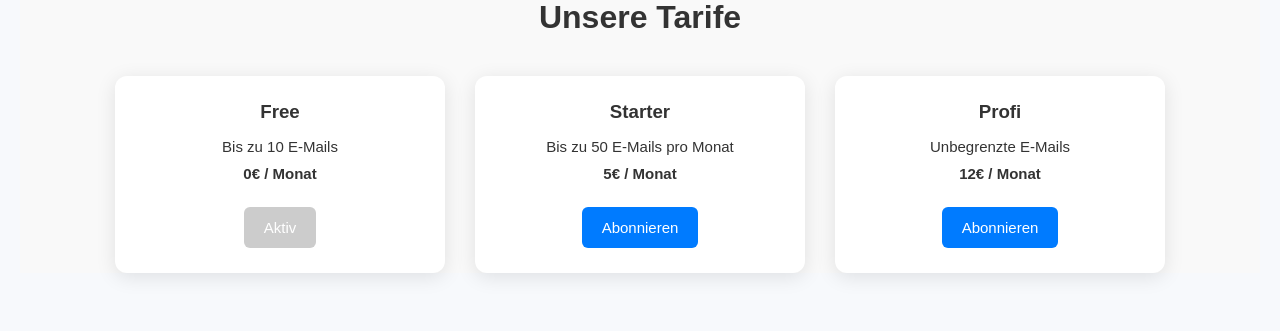
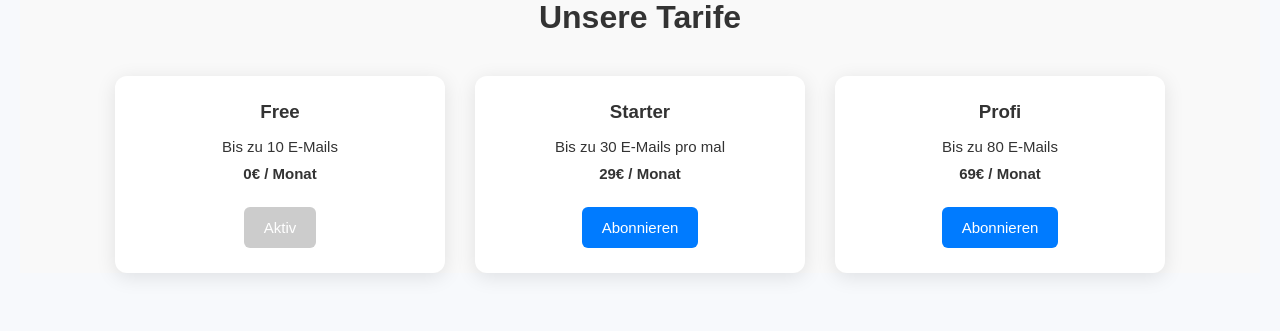
Before and after one commit to MerabTserodze/leadgen-app, a Flask app: page /preise in a window 1280 px wide. Shown: the part 109-440 px from the top of the page. Run offline with Flask 3, Linux system fonts and the light colour scheme.

Commit message:
Update preise.html

```diff
--- a/templates/preise.html
+++ b/templates/preise.html
@@ -121,15 +121,15 @@
 
             <div class="tarif-card">
                 <h3>Starter</h3>
-                <p>Bis zu 50 E-Mails pro Monat</p>
-                <p><strong>5€ / Monat</strong></p>
+                <p>Bis zu 30 E-Mails pro mal</p>
+                <p><strong>29€ / Monat</strong></p>
                 <a href="/subscribe/starter"><button>Abonnieren</button></a>
             </div>
 
             <div class="tarif-card">
                 <h3>Profi</h3>
-                <p>Unbegrenzte E-Mails</p>
-                <p><strong>12€ / Monat</strong></p>
+                <p>Bis zu 80 E-Mails</p>
+                <p><strong>69€ / Monat</strong></p>
                 <a href="/subscribe/profi"><button>Abonnieren</button></a>
             </div>
         </div>
```
